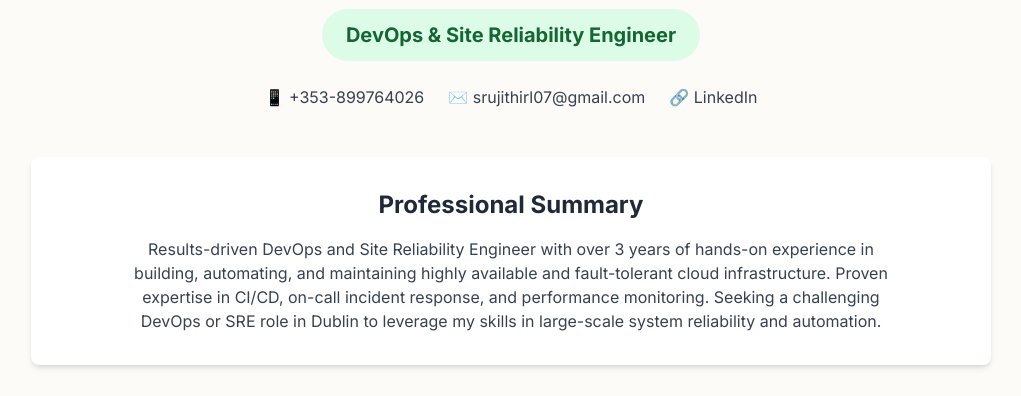
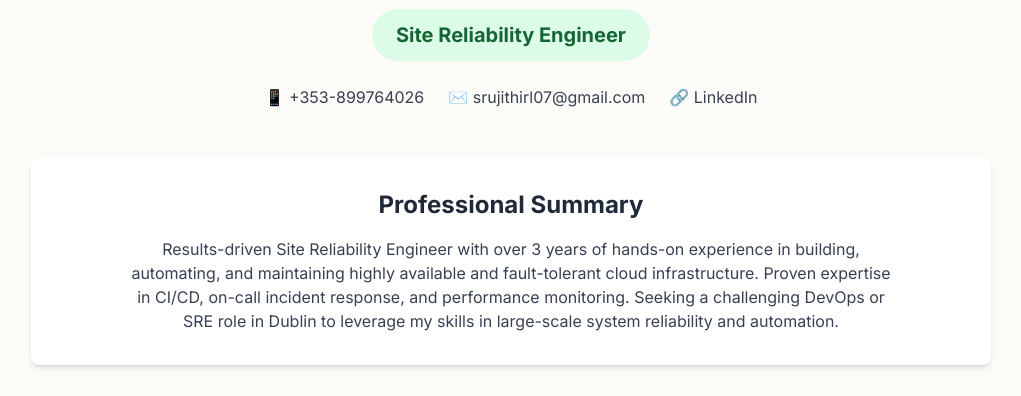
Before and after one commit to srujith07/resume, a plain HTML site: page index.html in a window 1280 px wide. Shown: the part 87-483 px from the top of the page, without its empty margins (129-1150 px from the left). Drawn offline with nearby package versions, Linux system fonts and the light colour scheme.

Commit message:
Update index.html

```diff
--- a/index.html
+++ b/index.html
@@ -112,7 +112,7 @@
         <header class="text-center mb-12">
             <h1 class="text-5xl font-bold text-gray-800">Srujith Tej Dachuru</h1>
             <div class="mt-4 bg-green-100 text-green-800 text-base md:text-xl font-semibold inline-block px-5 md:px-6 py-2.5 md:py-3 rounded-full">
-                DevOps & Site Reliability Engineer
+                Site Reliability Engineer
             </div>
             <div class="flex justify-center space-x-6 mt-6 text-gray-700">
                 <a href="tel:+353899764026" class="hover:text-blue-600 transition-colors">📱 +353-899764026</a>
@@ -124,7 +124,7 @@
         <section class="bg-white p-6 md:p-8 rounded-lg shadow-md mb-12">
             <h2 class="text-2xl font-bold text-gray-800 mb-4 text-center">Professional Summary</h2>
             <p class="text-center text-gray-700 max-w-3xl mx-auto">
-                Results-driven DevOps and Site Reliability Engineer with over 3 years of hands-on experience in building, automating, and maintaining highly available and fault-tolerant cloud infrastructure. Proven expertise in CI/CD, on-call incident response, and performance monitoring. Seeking a challenging DevOps or SRE role in Dublin to leverage my skills in large-scale system reliability and automation.
+                Results-driven Site Reliability Engineer with over 3 years of hands-on experience in building, automating, and maintaining highly available and fault-tolerant cloud infrastructure. Proven expertise in CI/CD, on-call incident response, and performance monitoring. Seeking a challenging DevOps or SRE role in Dublin to leverage my skills in large-scale system reliability and automation.
             </p>
         </section>
 
```
